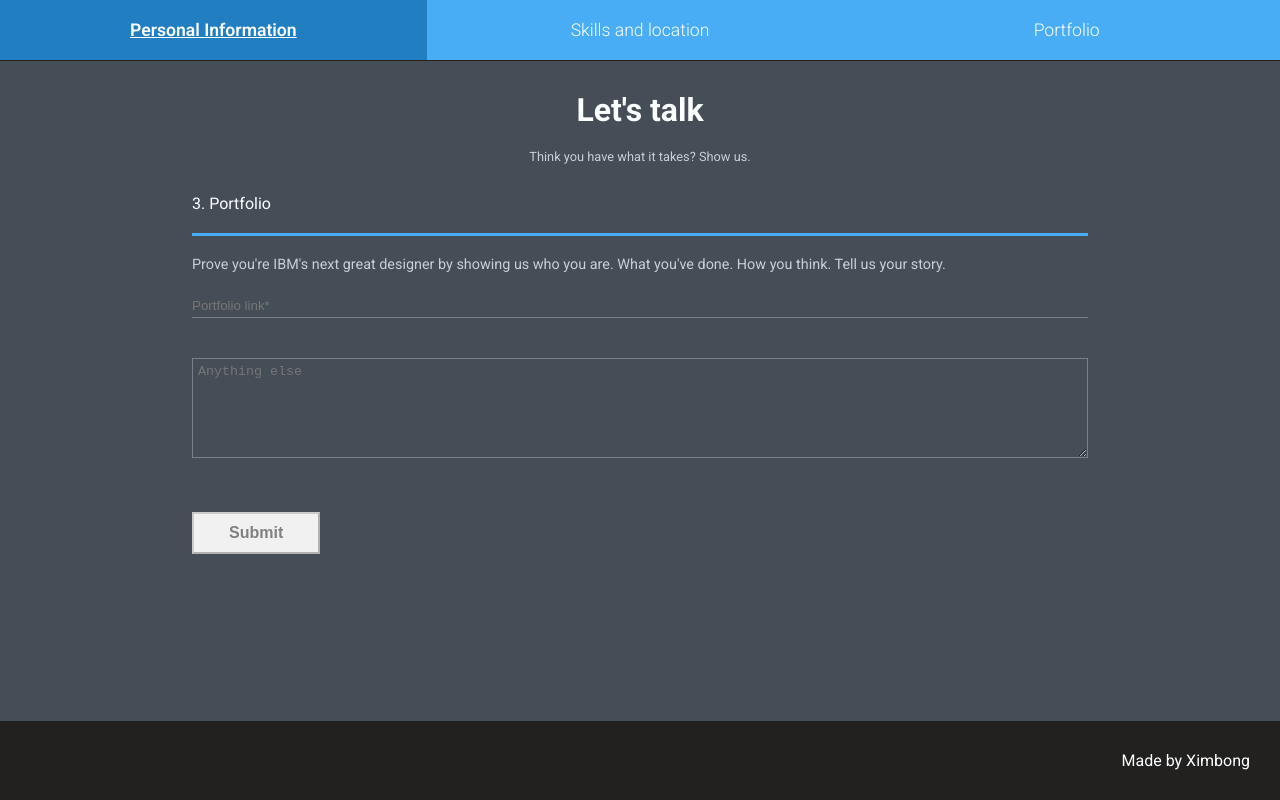
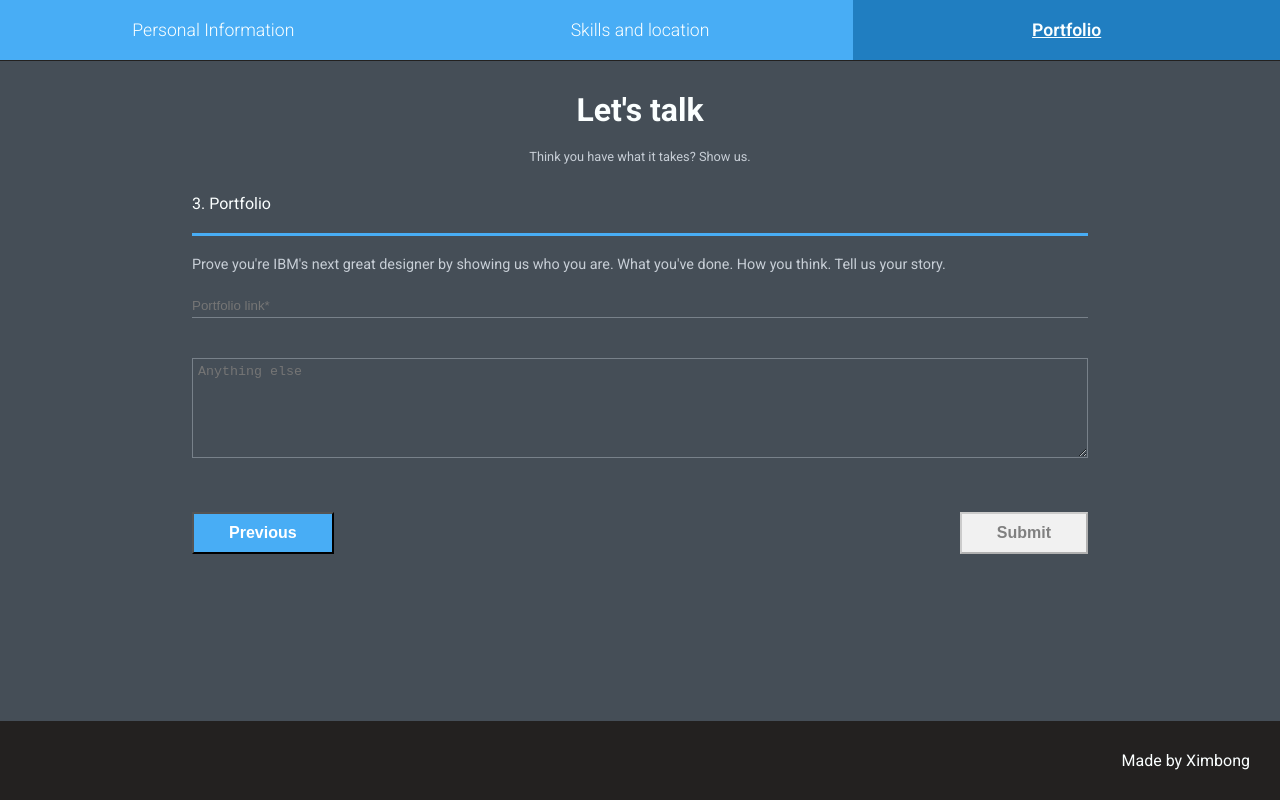
Before and after one commit to ximbong/form-router-validation, a React (Create React App) app: page /part3 in a window 1280 px wide. Built offline with nearby package versions, Linux system fonts and the light colour scheme.

Commit message:
Handle page number when component mounts.

```diff
--- a/src/components/PersonalInfo/index.js
+++ b/src/components/PersonalInfo/index.js
@@ -6,6 +6,10 @@ import InputField from "../InputField";
 import "./index.css";
 
 class PersonalInfo extends Component {
+  componentDidMount() {
+    this.props.handlePaging(1);
+  }
+
   handleChange = event => {
     const fieldID = event.target.id;
     const newInfo = {
@@ -205,7 +209,7 @@ class PersonalInfo extends Component {
             handleChange={this.handleChange}
           />
         </div>
-        <button className="submitButton" disabled={!formValidity}>
+        <button className="submitButton next" disabled={!formValidity}>
           {formValidity ? <Link to="/part2">Next</Link> : <span>Next</span>}
         </button>
       </form>
--- a/src/components/Portfolio/index.js
+++ b/src/components/Portfolio/index.js
@@ -1,8 +1,13 @@
 import React, { Component } from "react";
+import { Link } from "react-router-dom";
 
 import "./index.css";
 
 class Portfolio extends Component {
+  componentDidMount() {
+    this.props.handlePaging(3);
+  }
+
   handleChange = event => {
     const newState = {
       ...this.props.data,
@@ -44,7 +49,10 @@ class Portfolio extends Component {
           value={otherInfo}
           id="otherInfo"
         />
-        <button className="submitButton" disabled={!validity}>
+        <button className="submitButton previous">
+          <Link to="/part2">Previous</Link>
+        </button>
+        <button className="submitButton next" disabled={!validity}>
           <span>Submit</span>
         </button>
       </form>
--- a/src/components/Skill/index.js
+++ b/src/components/Skill/index.js
@@ -7,6 +7,10 @@ import CheckboxField from "../CheckboxField";
 import "./index.css";
 
 class Skill extends Component {
+  componentDidMount() {
+    this.props.handlePaging(2);
+  }
+
   changeID = event => {
     const newState = {
       ...this.props.data,
@@ -147,7 +151,10 @@ class Skill extends Component {
             </div>
           </div>
         </div>
-        <button className="submitButton" disabled={!formValidity}>
+        <button className="submitButton previous">
+          <Link to="/">Previous</Link>
+        </button>
+        <button className="submitButton next" disabled={!formValidity}>
           {formValidity ? <Link to="/part3">Next</Link> : <span>Next</span>}
         </button>
       </form>
```
